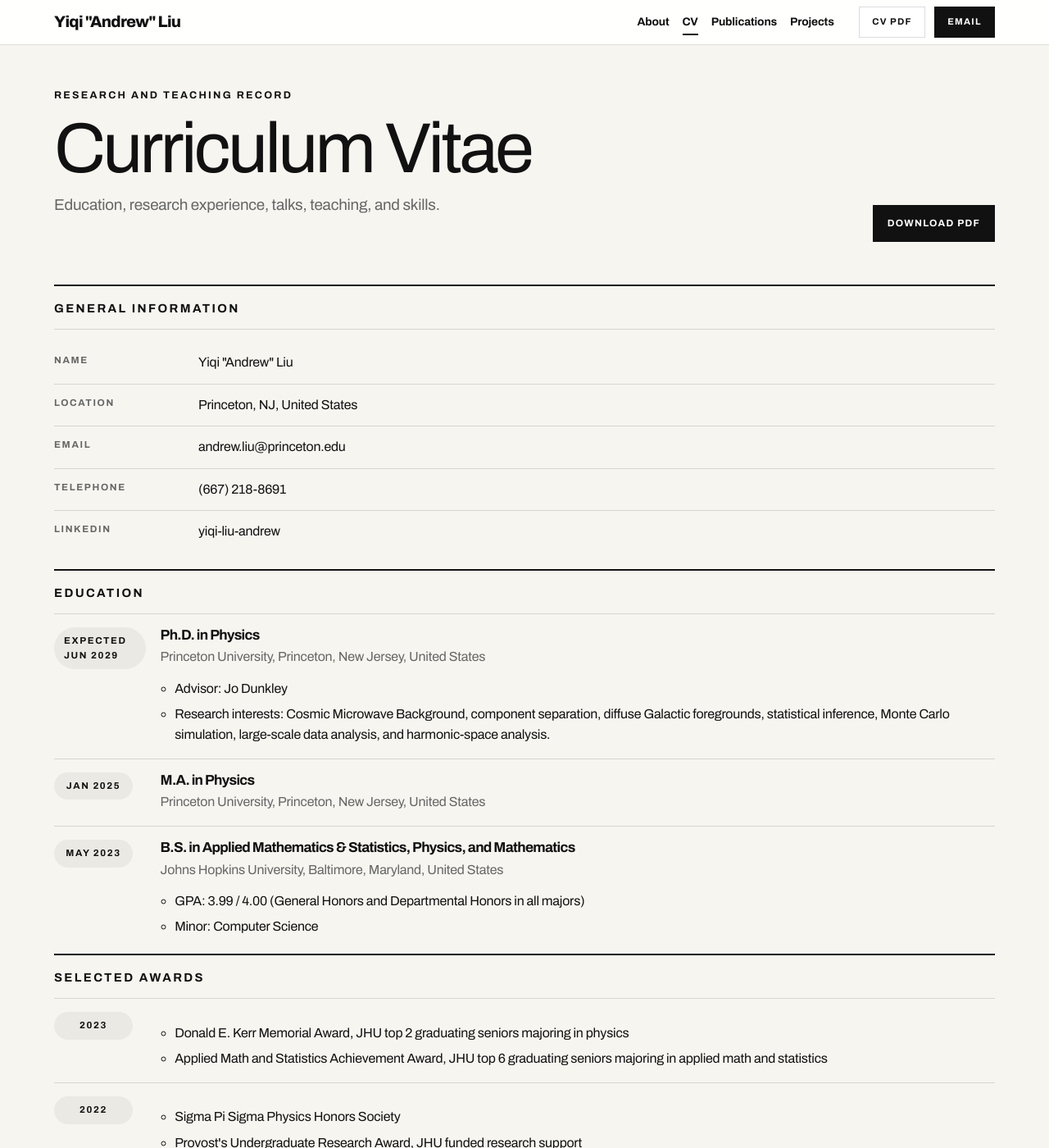
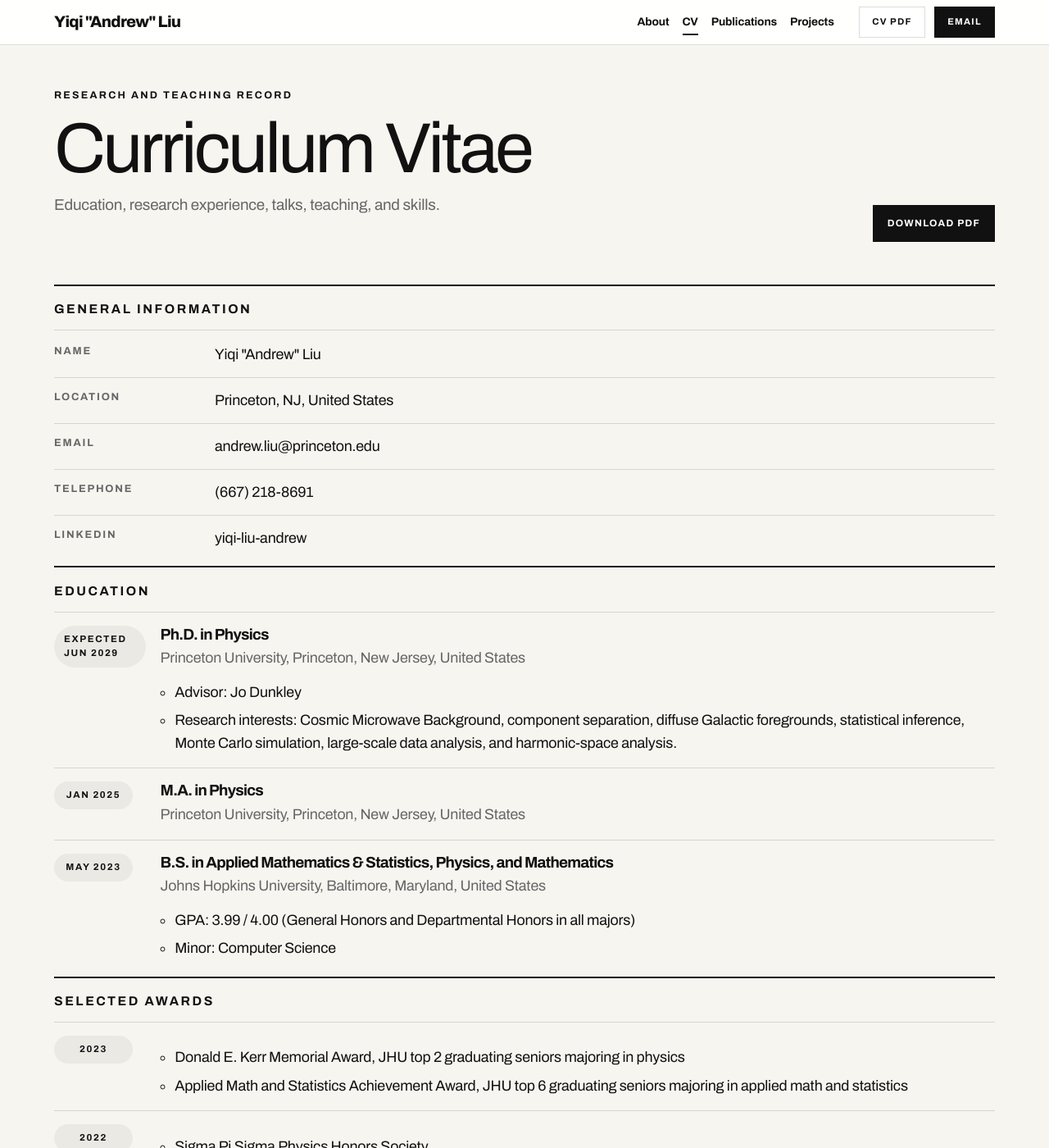
Before and after one commit to liuyiqiandrew/liuyiqiandrew.github.io, a Jekyll site: the page built from _pages/cv.md, in a window 1280 px wide and 1400 px high. Shown: the whole window at 82% size. Built offline with Jekyll 4.4.1, drawn with Linux system fonts in a browser that asks for light colours; comment, search, counter and statistics services are not loaded; a style sheet for code colours, icons or effects is not loaded.

Commit message:
styling adjustment

```diff
--- a/_includes/cv/map.html
+++ b/_includes/cv/map.html
@@ -1,8 +1,8 @@
-<table class="table-cv-map cv-map">
+<dl class="cv-map">
   {% for content in entry.contents %}
-    <tr>
-      <td class="cv-map__label">{{ content.name }}</td>
-      <td class="cv-map__value">{{ content.value }}</td>
-    </tr>
+    <div class="cv-map__row">
+      <dt class="cv-map__label">{{ content.name }}</dt>
+      <dd class="cv-map__value">{{ content.value }}</dd>
+    </div>
   {% endfor %}
-</table>
+</dl>
--- a/_includes/projects.html
+++ b/_includes/projects.html
@@ -13,9 +13,6 @@
           alt="project thumbnail" -%}
         {%- endif %}
         <div class="card-body">
-          {% if project.category %}
-          <p class="project-category">{{ project.category }}</p>
-          {% endif %}
           <h2 class="card-title">{{ project.title }}</h2>
           <p class="card-text">{{ project.description }}</p>
           <div class="row ml-1 mr-1 p-0">
--- a/_sass/_museum.scss
+++ b/_sass/_museum.scss
@@ -77,8 +77,7 @@ h6,
 .museum-button,
 .page-kicker,
 .site-mark__name,
-.cv-section__title,
-.project-category {
+.cv-section__title {
   font-family: "Archivo", sans-serif;
 }
 
@@ -561,33 +560,49 @@ html[data-theme='dark'] .navbar {
 
 .cv-section__title {
   margin: 0;
-  font-size: 0.92rem;
+  font-size: 0.98rem;
   font-weight: 700;
   letter-spacing: 0.16em;
   text-transform: uppercase;
 }
 
 .cv-map {
-  width: 100%;
-  border-collapse: collapse;
+  display: grid;
+  gap: 0;
+  margin: 0;
 }
 
-.cv-map tr + tr {
+.cv-map__row {
+  display: grid;
+  grid-template-columns: 11rem minmax(0, 1fr);
+  gap: 1.25rem;
+  padding: 0.85rem 0;
+}
+
+.cv-map__row + .cv-map__row {
   border-top: 1px solid var(--museum-border);
 }
 
-.cv-map td {
-  padding: 0.8rem 0;
-  vertical-align: top;
+.cv-map__row:first-child {
+  padding-top: 0;
+}
+
+.cv-map__row:last-child {
+  padding-bottom: 0;
 }
 
 .cv-map__label {
   width: 11rem;
-  font-size: 0.73rem;
+  margin: 0;
+  font-size: 0.8rem;
   font-weight: 700;
   letter-spacing: 0.14em;
   text-transform: uppercase;
   color: var(--global-text-color-light);
+}
+
+.cv-map__value {
+  margin: 0;
 }
 
 .cv-timeline,
@@ -595,6 +610,16 @@ html[data-theme='dark'] .navbar {
 .cv-nested-list,
 .cv-subitems {
   margin: 0;
+}
+
+.cv-map__value,
+.cv-items,
+.cv-subitems,
+.cv-timeline__institution,
+.cv-timeline__body,
+.cv-nested-list {
+  font-size: 1.12rem;
+  line-height: 1.55;
 }
 
 .cv-timeline,
@@ -634,7 +659,7 @@ html[data-theme='dark'] .navbar {
 .cv-timeline__title,
 .cv-nested-list__title {
   margin: 0;
-  font-size: 1.08rem;
+  font-size: 1.18rem;
   font-weight: 700;
 }
 
@@ -660,15 +685,6 @@ html[data-theme='dark'] .navbar {
 .cv-subitems {
   padding-left: 1rem;
   margin-top: 0.45rem;
-}
-
-.project-category {
-  margin-bottom: 0.4rem;
-  font-size: 0.7rem;
-  font-weight: 700;
-  letter-spacing: 0.16em;
-  text-transform: uppercase;
-  color: var(--global-theme-color);
 }
 
 .projects .card {
@@ -826,9 +842,9 @@ footer.sticky-bottom {
 
 .site-footer__inner {
   display: flex;
-  flex-wrap: wrap;
-  justify-content: space-between;
-  gap: 1.5rem;
+  flex-direction: column;
+  align-items: flex-start;
+  gap: 1.1rem;
 }
 
 .site-footer__title {
@@ -877,6 +893,7 @@ footer.sticky-bottom {
   display: grid;
   gap: 0.3rem;
   max-width: 32rem;
+  text-align: left;
 }
 
 @media (max-width: 991.98px) {
@@ -928,6 +945,15 @@ footer.sticky-bottom {
   .cv-timeline__row {
     grid-template-columns: 1fr;
   }
+
+  .cv-map__row {
+    grid-template-columns: 1fr;
+    gap: 0.3rem;
+  }
+
+  .cv-map__label {
+    width: auto;
+  }
 }
 
 @media (max-width: 767.98px) {
```
